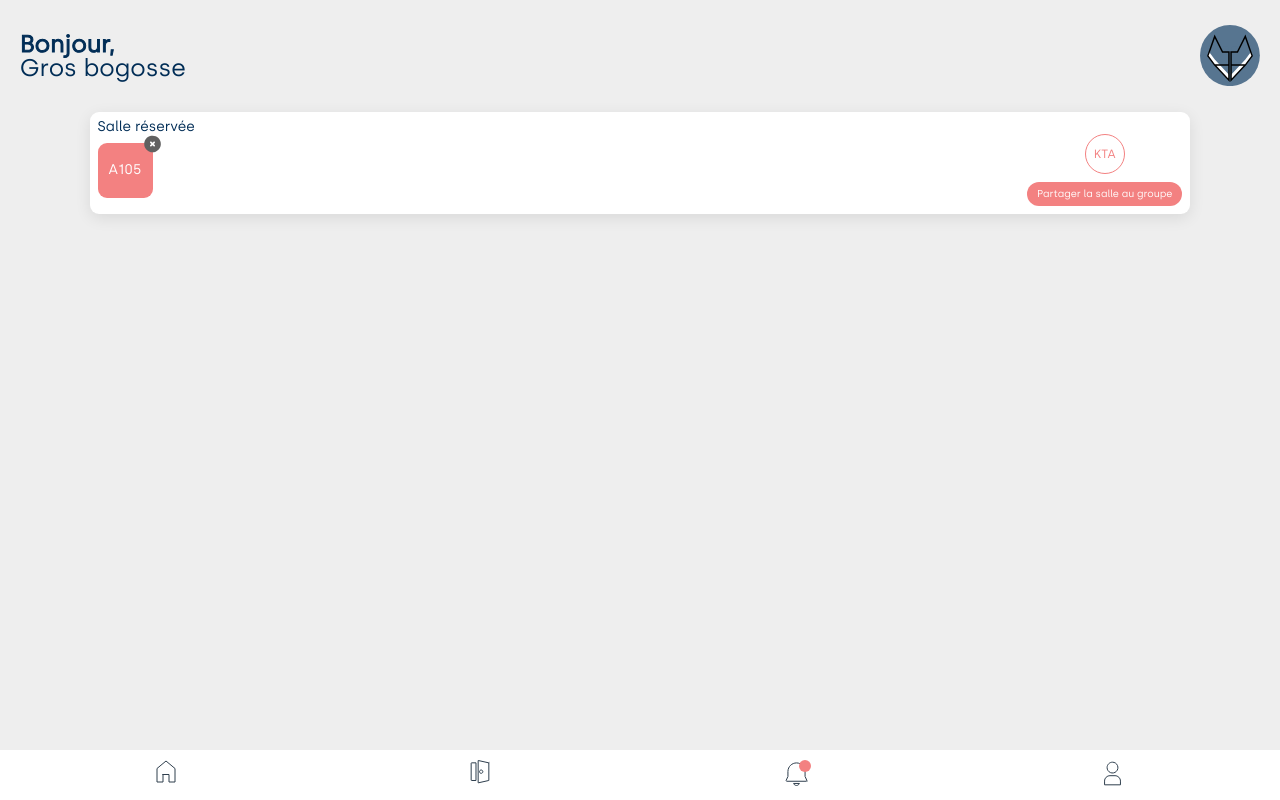
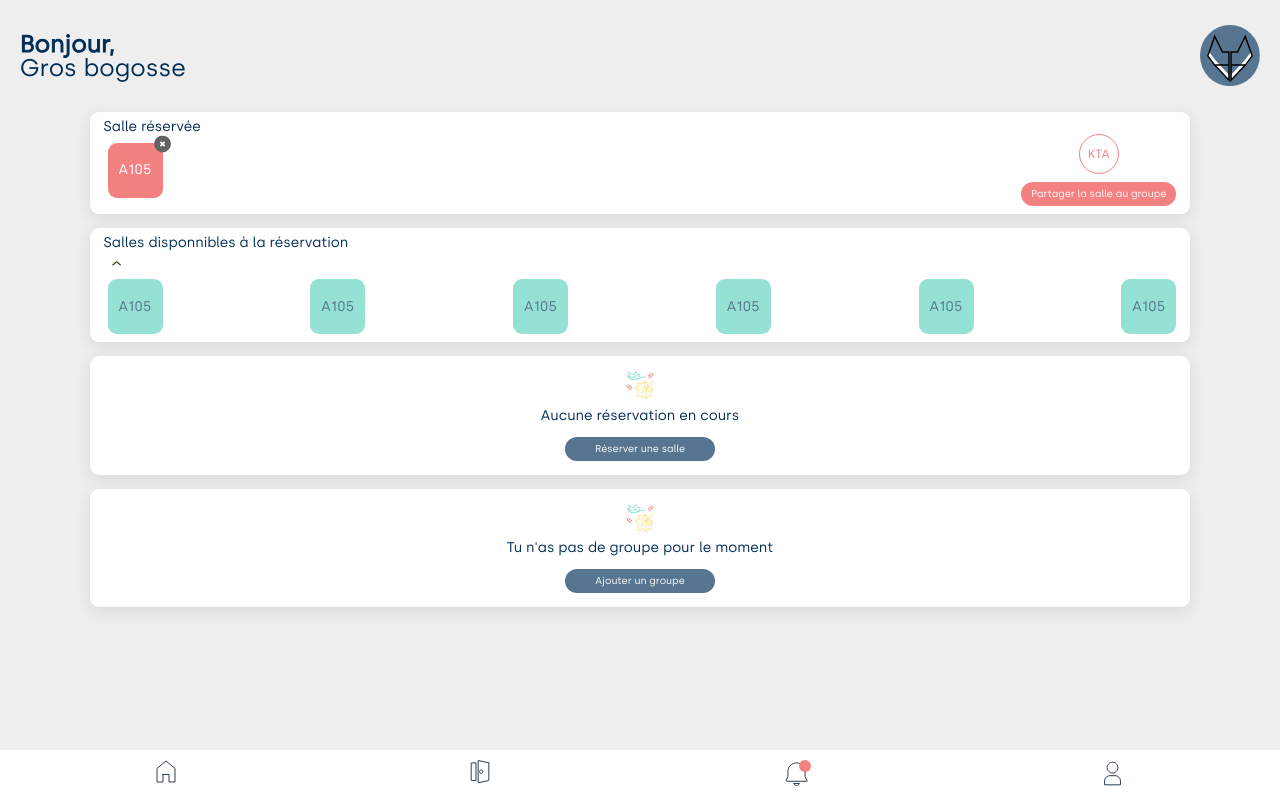
Before and after one commit to Klochette/iot-lumino, a React (Create React App) app: page /student/dashboard in a window 1280 px wide. Built offline with nearby package versions, Linux system fonts and the light colour scheme.

Commit message:
add cards for no resa and no groups, beginning of available rooms

```diff
--- a/src/app/routes/dashboard/Dashboard.module.scss
+++ b/src/app/routes/dashboard/Dashboard.module.scss
@@ -5,6 +5,8 @@
     height: 100vh;
     background-color: $grey-background;
 }
+
+/** HEADER **/
 
 .headerHome {
     width: 100vw;
@@ -32,13 +34,15 @@
     }
 }
 
-.bookedRoom {
+/** SALLE RESERVEE **/
+
+.cardHome {
     background-color: $white;
     border-radius: 9px;
     width: 86vw;
     height: auto;
-    margin: auto;
-    padding: 8px;
+    margin: 0 auto 14px auto;
+    padding: 8px 14px;
     box-shadow: 0px 4px 16px rgba(0, 0, 0, 0.09);
 
     h2 {
@@ -49,6 +53,7 @@
         display: flex;
         justify-content: space-between;
         align-items: center;
+        padding-left: 4px;
 
         .bookedRoomImg {
             width: 55px;
@@ -107,3 +112,68 @@
         }
     }
 }
+
+/** AUCUNE SALLE RESERVEE **/
+/** AUCUN GROUPE **/
+/** SAME STYLE **/
+
+.whiteCard {
+    background-color: $white;
+    border-radius: 9px;
+    width: 86vw;
+    height: auto;
+    margin: 0 auto 14px auto;
+    padding: 14px;
+    box-shadow: 0px 4px 16px rgba(0, 0, 0, 0.09);
+    display: flex;
+    flex-direction: column;
+    align-items: center;
+    justify-content: space-around;
+
+    .leaf {
+        width: 30px;
+        height: auto;
+        margin-bottom: 8px;
+    }
+
+    .whiteCardTitle {
+        @include h2-style($text-blue);
+        margin-bottom: 14px;
+        text-align: center;
+    }
+
+    .whiteCardButton {
+        background-color: $blue-grey;
+        width: auto;
+        padding: 5px 30px;
+        color: $white;
+        font-size: 10px;
+        border-radius: 20px;
+        cursor: pointer;
+    }
+}
+
+/**  **/
+
+.containerAvailableRoom {
+    display: flex;
+    justify-content: space-between;
+    align-items: center;
+    padding-left: 4px;
+
+    .availableRoom {
+        width: 55px;
+        height: 55px;
+        background-color: $green-dark;
+        border-radius: 9px;
+        position: relative;
+
+        p {
+            @include h2-style($blue-grey);
+            position: absolute;
+            left: 50%;
+            top: 50%;
+            transform: translate(-50%, -50%);
+        }
+    }
+}
--- a/src/app/routes/dashboard/Dashboard.tsx
+++ b/src/app/routes/dashboard/Dashboard.tsx
@@ -2,6 +2,8 @@ import React from "react";
 import styles from "./Dashboard.module.scss";
 import { ReactComponent as ProfilPicture } from "assets/images/profil_pic-nexus.svg";
 import { ReactComponent as CloseIcon } from "assets/images/close-circle.svg";
+import { ReactComponent as Leaf } from "assets/images/leafNotification.svg";
+import { ReactComponent as Chevron } from "assets/images/bi_three-dots.svg";
 
 const Dashboard = (): JSX.Element => {
     return (
@@ -16,7 +18,9 @@ const Dashboard = (): JSX.Element => {
                 </div>
                 <ProfilPicture className={styles.profilPicture} />
             </header>
-            <div className={styles.bookedRoom}>
+
+            {/* SALLE RESERVEE */}
+            <div className={styles.cardHome}>
                 <h2>Salle réservée</h2>
                 <div className={styles.containerBookedRoom}>
                     <div className={styles.bookedRoomImg}>
@@ -33,6 +37,56 @@ const Dashboard = (): JSX.Element => {
                     </div>
                 </div>
             </div>
+
+            {/* SALLE DIPONNIBLE A LA RESA */}
+            <div className={styles.cardHome}>
+                <div>
+                    <h2>Salles disponnibles à la réservation</h2>
+                    <Chevron className={styles.chevron} />
+                </div>
+                <div className={styles.containerAvailableRoom}>
+                    <div className={styles.availableRoom}>
+                        <p>A105</p>
+                    </div>
+                    <div className={styles.availableRoom}>
+                        <p>A105</p>
+                    </div>
+                    <div className={styles.availableRoom}>
+                        <p>A105</p>
+                    </div>
+                    <div className={styles.availableRoom}>
+                        <p>A105</p>
+                    </div>
+                    <div className={styles.availableRoom}>
+                        <p>A105</p>
+                    </div>
+                    <div className={styles.availableRoom}>
+                        <p>A105</p>
+                    </div>
+                </div>
+            </div>
+
+            {/* AUCUNE SALLE RESERVEE */}
+            <div className={styles.whiteCard}>
+                <Leaf className={styles.leaf} />
+                <h2 className={styles.whiteCardTitle}>
+                    Aucune réservation en cours
+                </h2>
+                <button className={styles.whiteCardButton}>
+                    Réserver une salle
+                </button>
+            </div>
+
+            {/* AUCUNE SALLE RESERVEE */}
+            <div className={styles.whiteCard}>
+                <Leaf className={styles.leaf} />
+                <h2 className={styles.whiteCardTitle}>
+                    Tu n'as pas de groupe pour le moment
+                </h2>
+                <button className={styles.whiteCardButton}>
+                    Ajouter un groupe
+                </button>
+            </div>
         </section>
     );
 };
```
